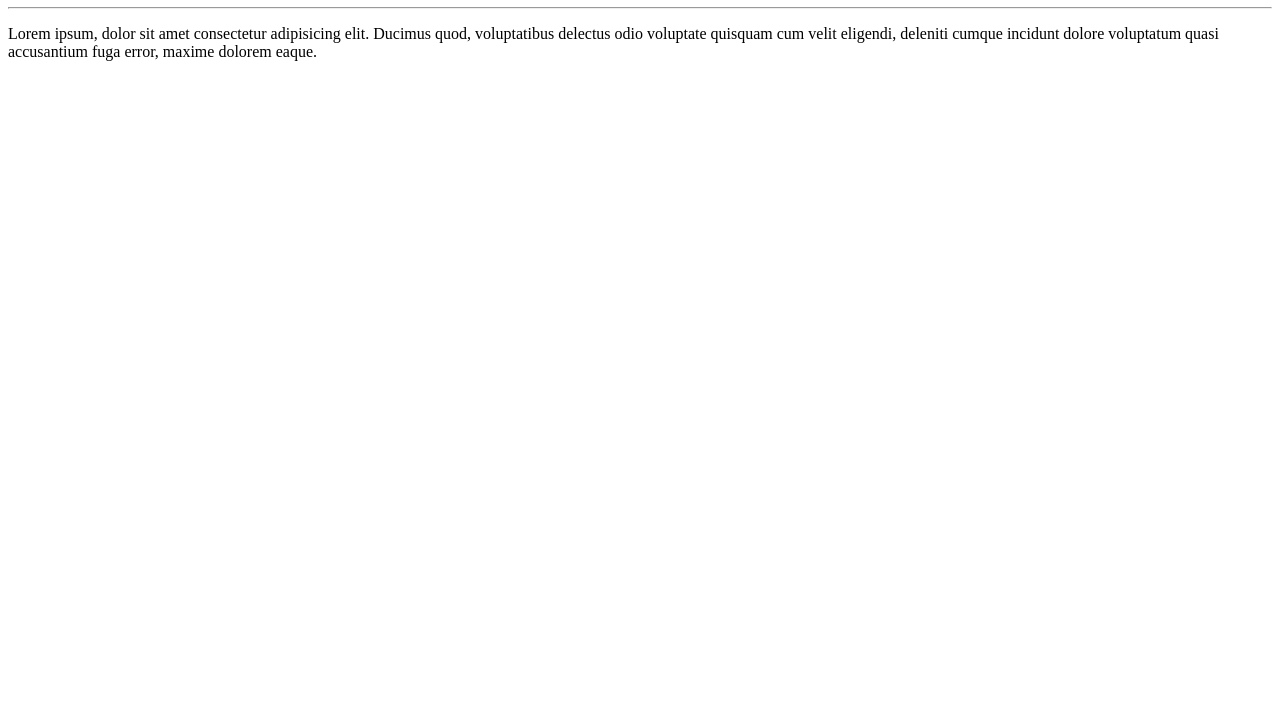
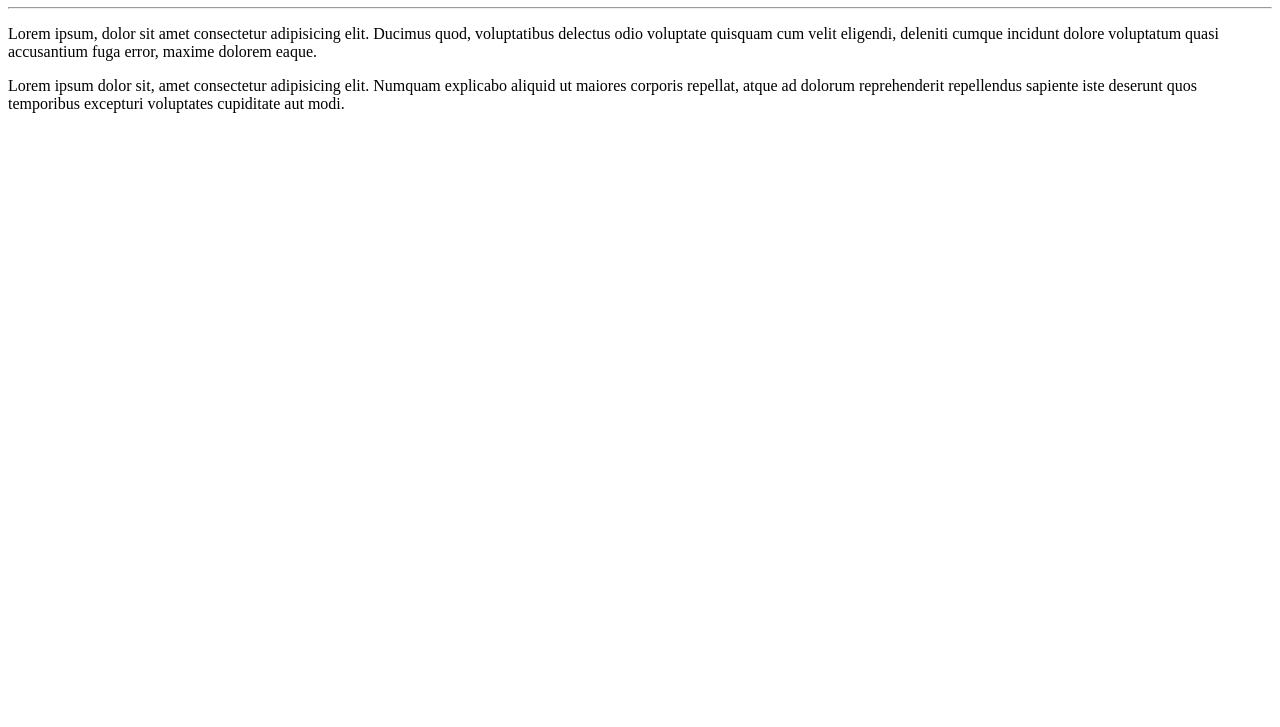
Before and after one commit to Metanino/Primeiro-Repositorio, a plain HTML site: page site-exemplo/index.html in a window 1280 px wide. Shown: the part 73-800 px from the top of the page. Drawn offline with Linux system fonts and the light colour scheme.

Commit message:
adicionei um paragrafo

```diff
--- a/site-exemplo/index.html
+++ b/site-exemplo/index.html
@@ -10,6 +10,7 @@
     <h1>Primeiro site no GITHUB</h1>
     <hr>
     <p>Lorem ipsum, dolor sit amet consectetur adipisicing elit. Ducimus quod, voluptatibus delectus odio voluptate quisquam cum velit eligendi, deleniti cumque incidunt dolore voluptatum quasi accusantium fuga error, maxime dolorem eaque.</p>
+    <p>Lorem ipsum dolor sit, amet consectetur adipisicing elit. Numquam explicabo aliquid ut maiores corporis repellat, atque ad dolorum reprehenderit repellendus sapiente iste deserunt quos temporibus excepturi voluptates cupiditate aut modi.</p>
 
 </body>
 </html>
```
